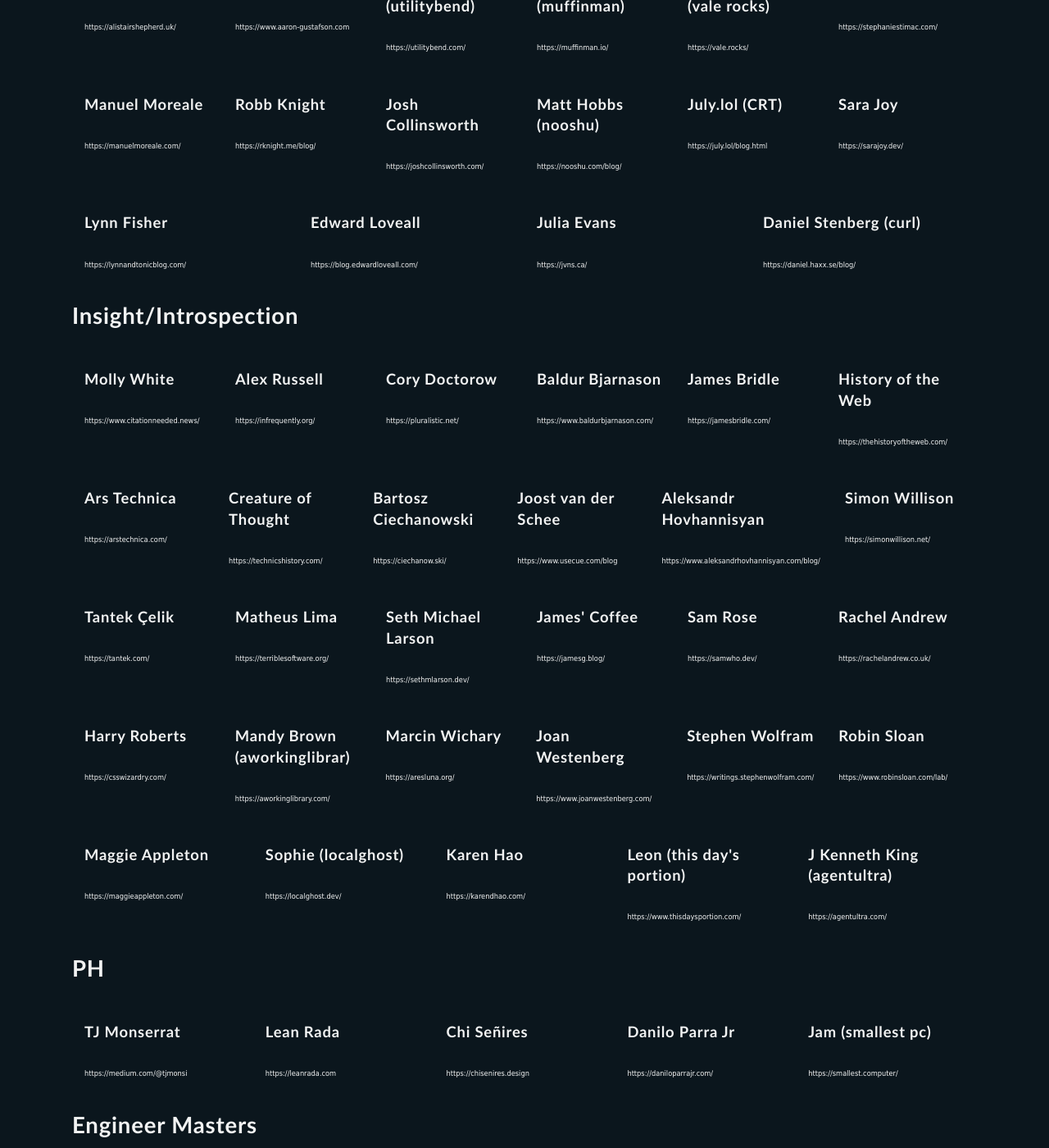
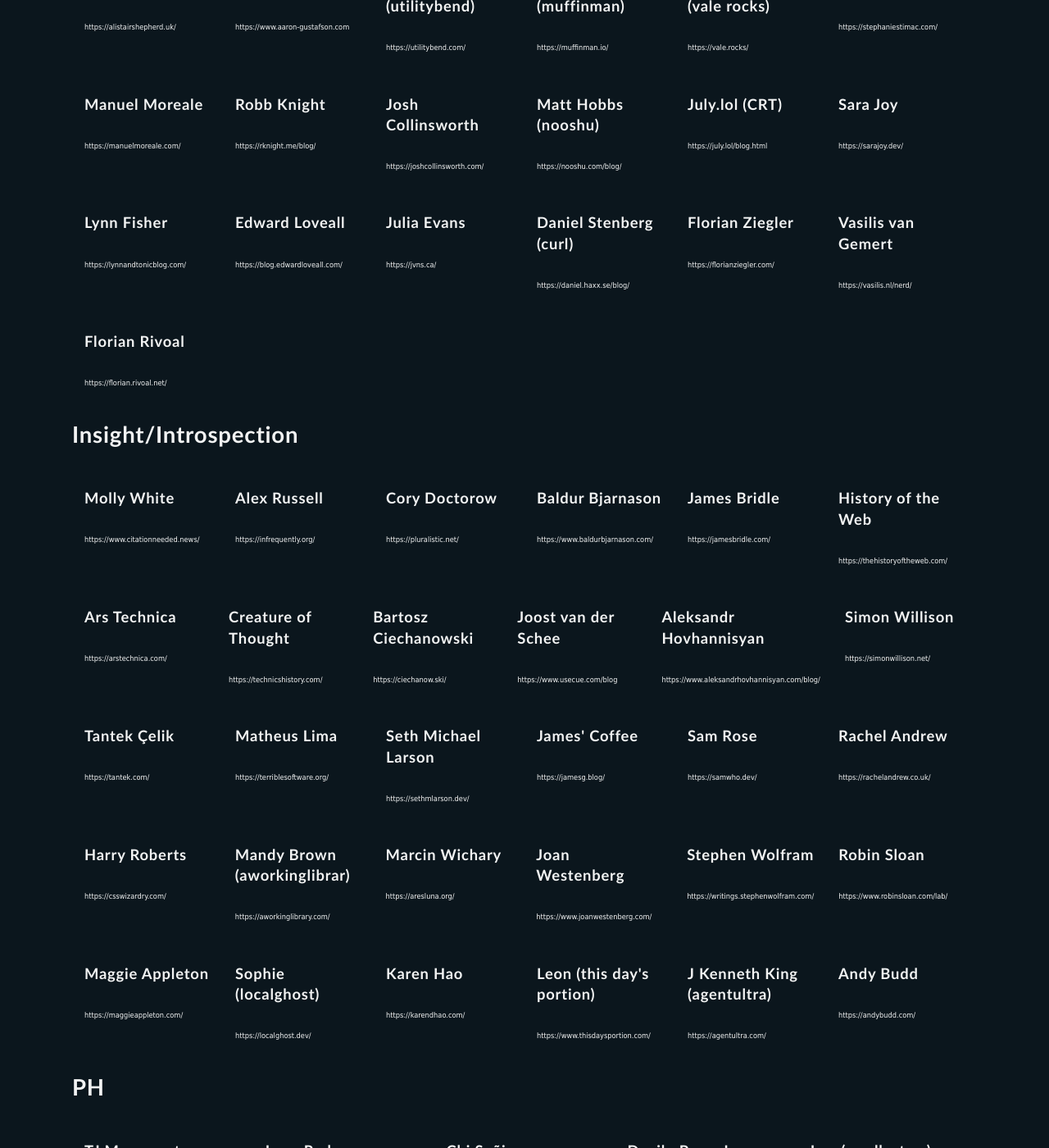
Before and after one commit to mpdagang/mpdagang.github.io, a Jekyll site: the page built from _pages/blogroll.html, in a window 1280 px wide and 1400 px high, scrolled down 2098 px. Shown: the whole window at 82% size. Built offline with Jekyll 4.4.1, drawn with Linux system fonts in a browser that asks for light colours.

Commit message:
Add to blogroll

```diff
--- a/_data/introspects.yaml
+++ b/_data/introspects.yaml
@@ -84,3 +84,6 @@
 
 - name: J Kenneth King (agentultra)
   site: https://agentultra.com/
+
+- name: Andy Budd
+  site: https://andybudd.com/
--- a/_data/webmasters.yaml
+++ b/_data/webmasters.yaml
@@ -279,3 +279,12 @@
 
 - name: Daniel Stenberg (curl)
   site: https://daniel.haxx.se/blog/
+
+- name: Florian Ziegler
+  site: https://florianziegler.com/
+
+- name: Vasilis van Gemert
+  site: https://vasilis.nl/nerd/
+
+- name: Florian Rivoal
+  site: https://florian.rivoal.net/
```
